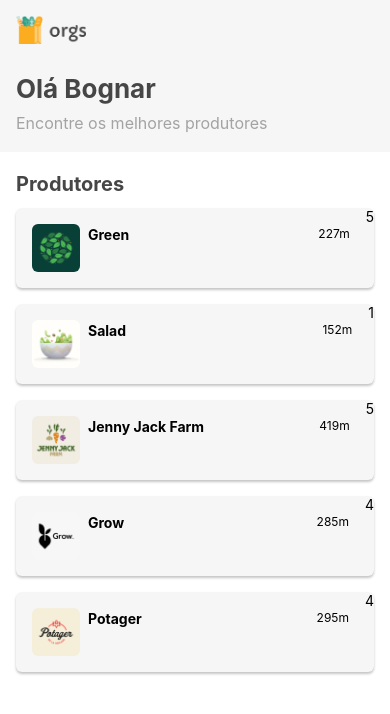
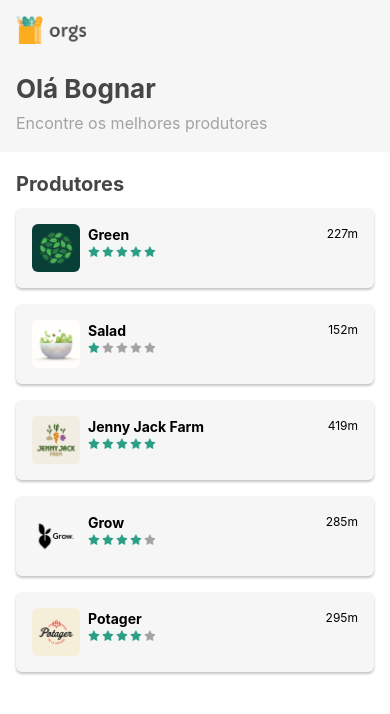
Before and after one commit to bognarjunior/Alura-React-Native, a React Native app in the folder orgsHooks/: screen / in a window 390 px wide. Shown: the top 714 px of the page. Built offline with nearby package versions, Linux system fonts and the light colour scheme.

Commit message:
Create card functionality
Create card functionality

```diff
--- /dev/null
+++ b/orgsHooks/src/components/Stars.js
@@ -0,0 +1,46 @@
+import {StyleSheet, Image, View, TouchableOpacity} from 'react-native';
+import React, {useState} from 'react';
+import star from './../assets/star.png';
+import starGrey from './../assets/starGrey.png';
+
+export default function Stars({qtd: oldQtd, editable = false, large = false}) {
+  const [qtd, setQtd] = useState(oldQtd);
+  const styles = stylesFunction(large);
+
+  const getImage = index => {
+    return index < qtd ? star : starGrey;
+  };
+
+  const RenderStars = () => {
+    const list = [];
+    for (let i = 0; i < 5; i++) {
+      list.push(
+        <TouchableOpacity
+          key={i}
+          onPress={() => setQtd(i + 1)}
+          disabled={!editable}>
+          <Image source={getImage(i)} style={styles.image} />
+        </TouchableOpacity>,
+      );
+    }
+    return list;
+  };
+
+  return (
+    <View style={styles.container}>
+      <RenderStars />
+    </View>
+  );
+}
+
+const stylesFunction = large =>
+  StyleSheet.create({
+    container: {
+      flexDirection: 'row',
+    },
+    image: {
+      width: large ? 36 : 12,
+      height: large ? 36 : 12,
+      marginRight: 2,
+    },
+  });
--- a/orgsHooks/src/screens/Home/components/Card.js
+++ b/orgsHooks/src/screens/Home/components/Card.js
@@ -1,15 +1,18 @@
 import {View, Text, Image, StyleSheet} from 'react-native';
 import React from 'react';
+import Stars from '../../../components/Stars';
 
 const Card = ({id, name, image, distance, stars}) => {
   return (
     <View style={styles.container}>
       <Image style={styles.image} source={image} accessibilityLabel={name} />
       <View style={styles.detail}>
-        <Text style={styles.name}>{name}</Text>
+        <View>
+          <Text style={styles.name}>{name}</Text>
+          <Stars qtd={stars} />
+        </View>
         <Text style={styles.distance}>{distance}</Text>
       </View>
-      <Text>{stars}</Text>
     </View>
   );
 };
@@ -21,7 +24,9 @@
     marginHorizontal: 16,
     borderRadius: 6,
     flexDirection: 'row',
+    //Android
     elevation: 4,
+    //iOS
     shadowColor: '#000000',
     shadowOffset: {
       width: 0,
```
Also changed, not shown: orgsHooks/src/assets/star.png (renamed from orgsHooks/src/assets/estrela.png), orgsHooks/src/assets/starGrey.png (renamed from orgsHooks/src/assets/estrelaCinza.png).
